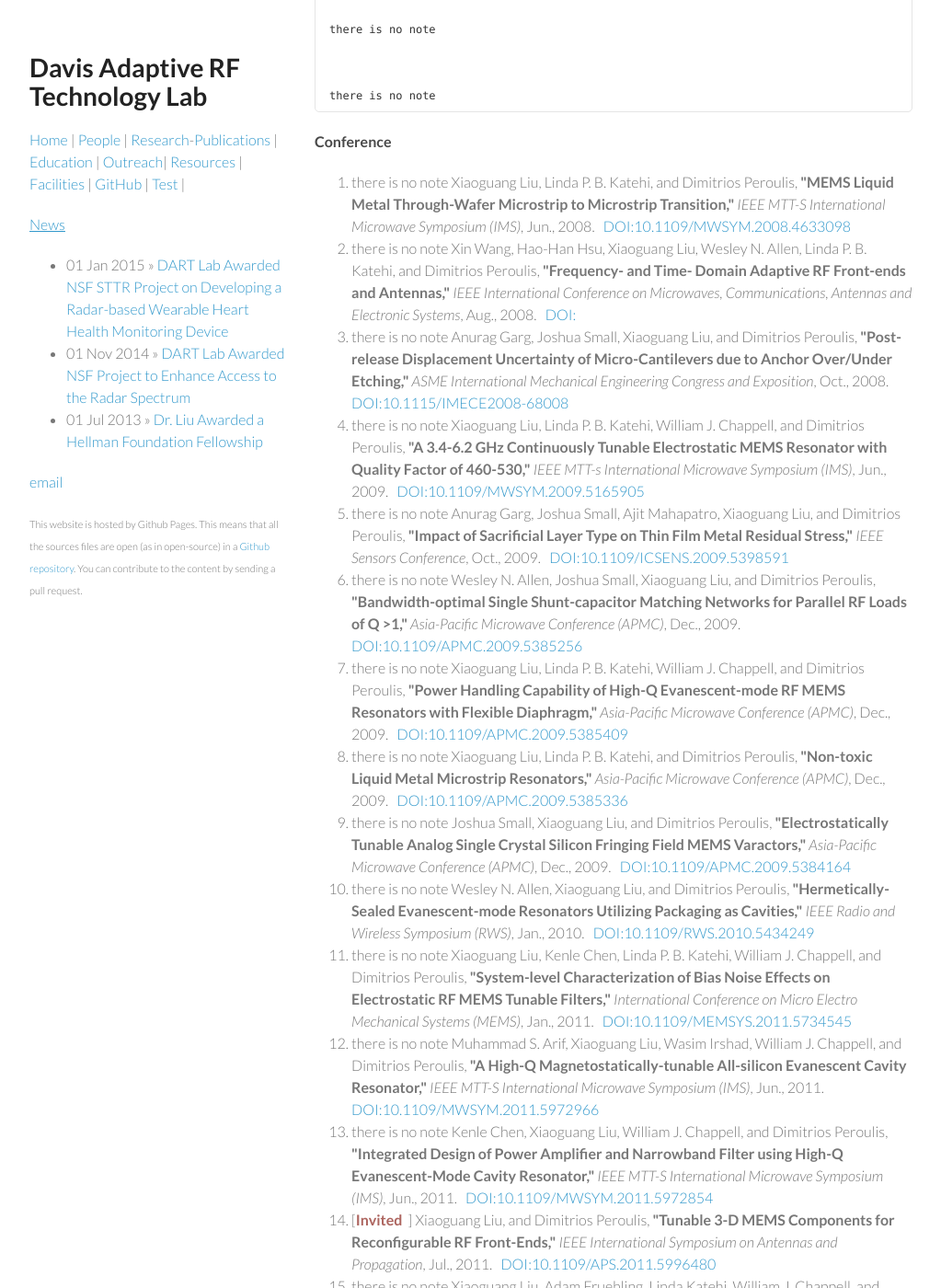
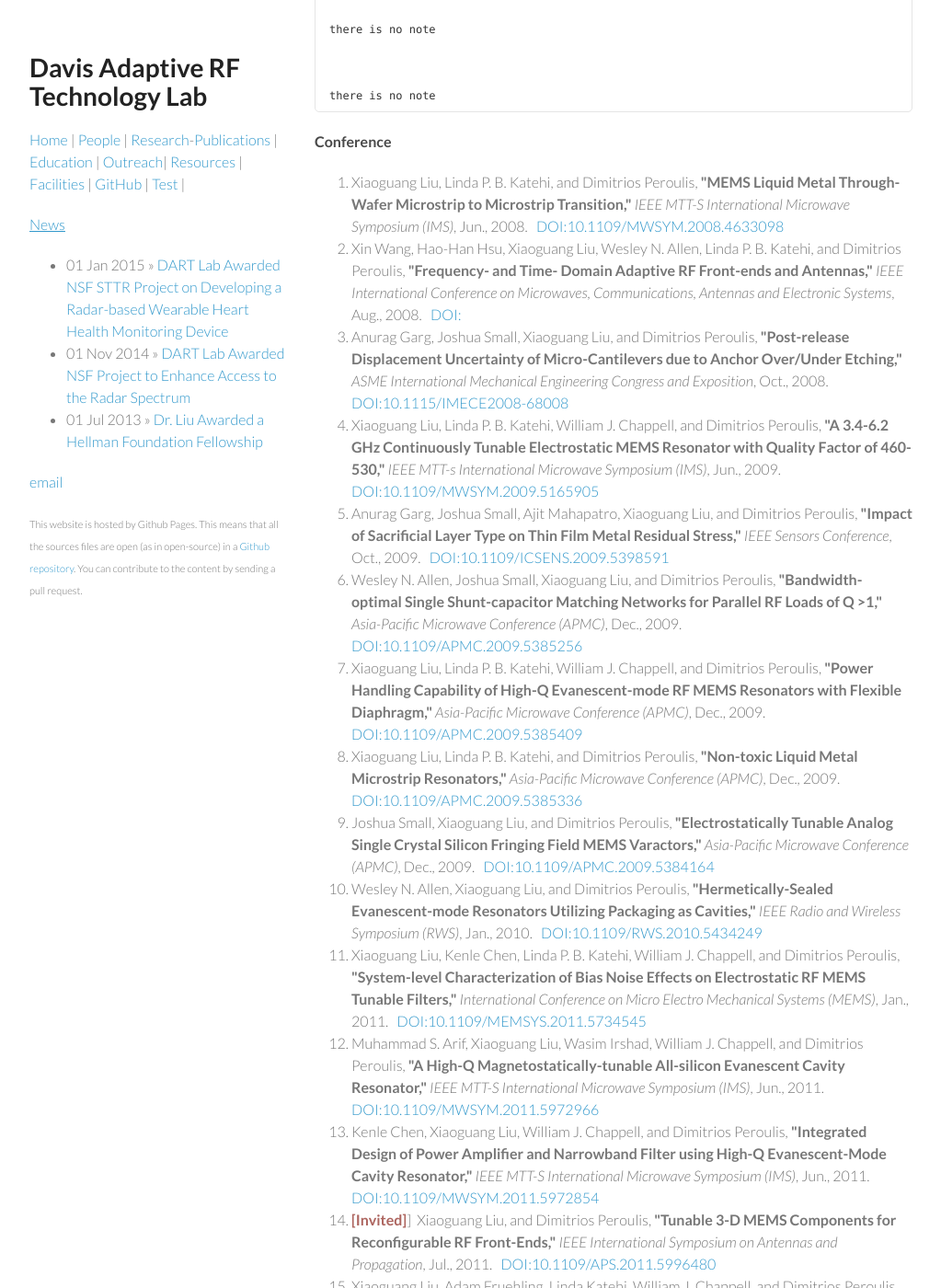
Before and after one commit to ucdart/ucdart.github.io, a Jekyll site: the page built from research/publications.md, in a window 1280 px wide and 1400 px high, scrolled down 3630 px. Shown: the whole window at 92% size, without its empty margins (128-1151 px from the left). Built offline with Jekyll 4.4.1, drawn with Linux system fonts in a browser that asks for light colours; some of the changed text lies outside the part shown.

Commit message:
Updated publications.md

```diff
--- a/research/publications.md
+++ b/research/publications.md
@@ -34,9 +34,7 @@ published: true
 	{% if paper.type =="conference" %}
 	<li>
     {% if paper.note != null %}
-		[<span style='font-weight:600; color:#AD655F;'>{{ paper.note }}</span> &nbsp;]
-	{% else %}
-		there is no note
+		<span style='font-weight:600; color:#AD655F;'>[{{ paper.note }}]</span>]&nbsp;
 	{% endif %}
      {{ paper.author }}, <span style='font-weight: 600;'>"{{ paper.title }},"</span> <i> {{ paper.booktitle}}</i>, {{ paper.month }}, {{ paper.year }}. &nbsp; <a href="http://dx.doi.org/{{ paper.doi }}">DOI:{{ paper.doi }}</a> </li>
 	{% endif %}
```
